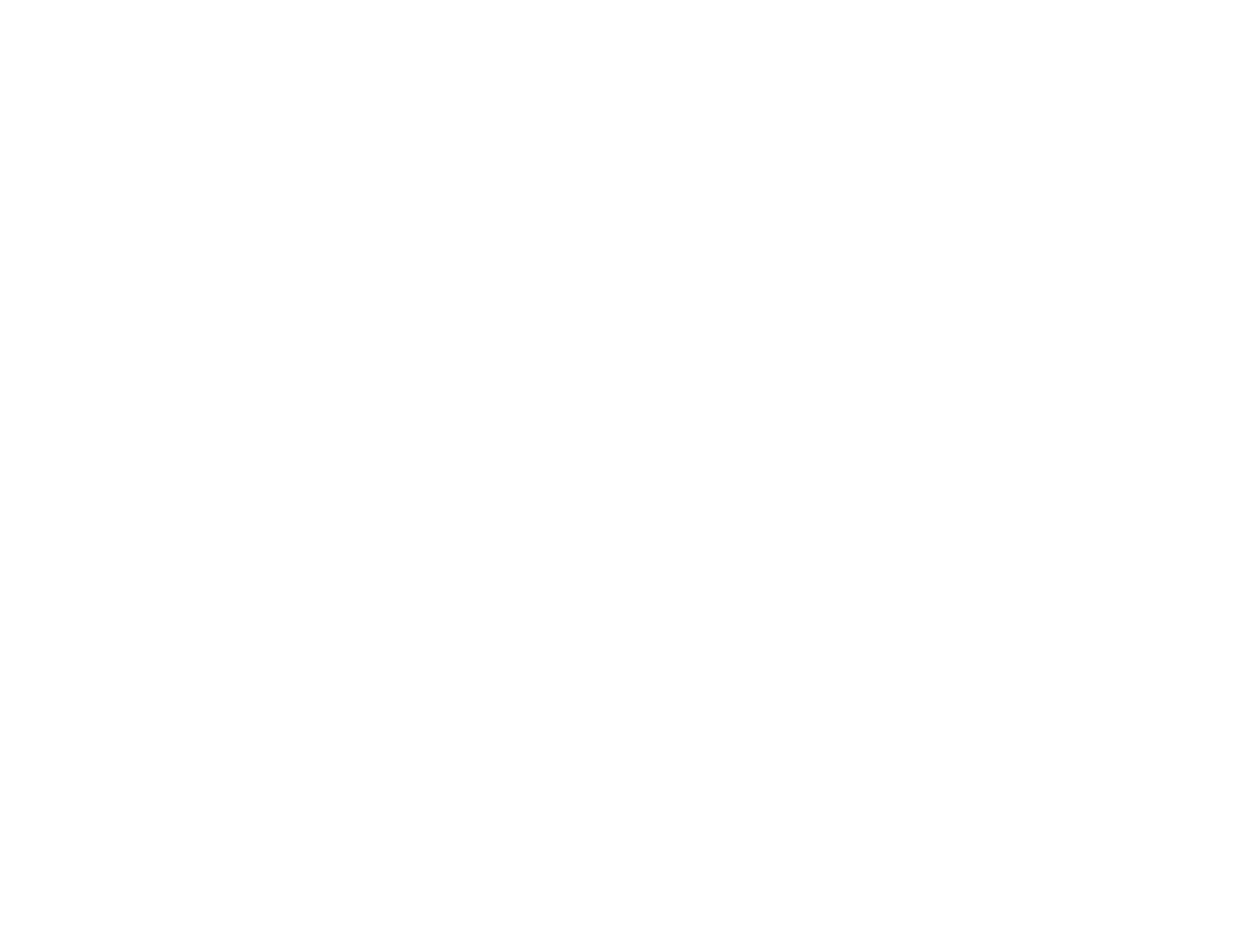
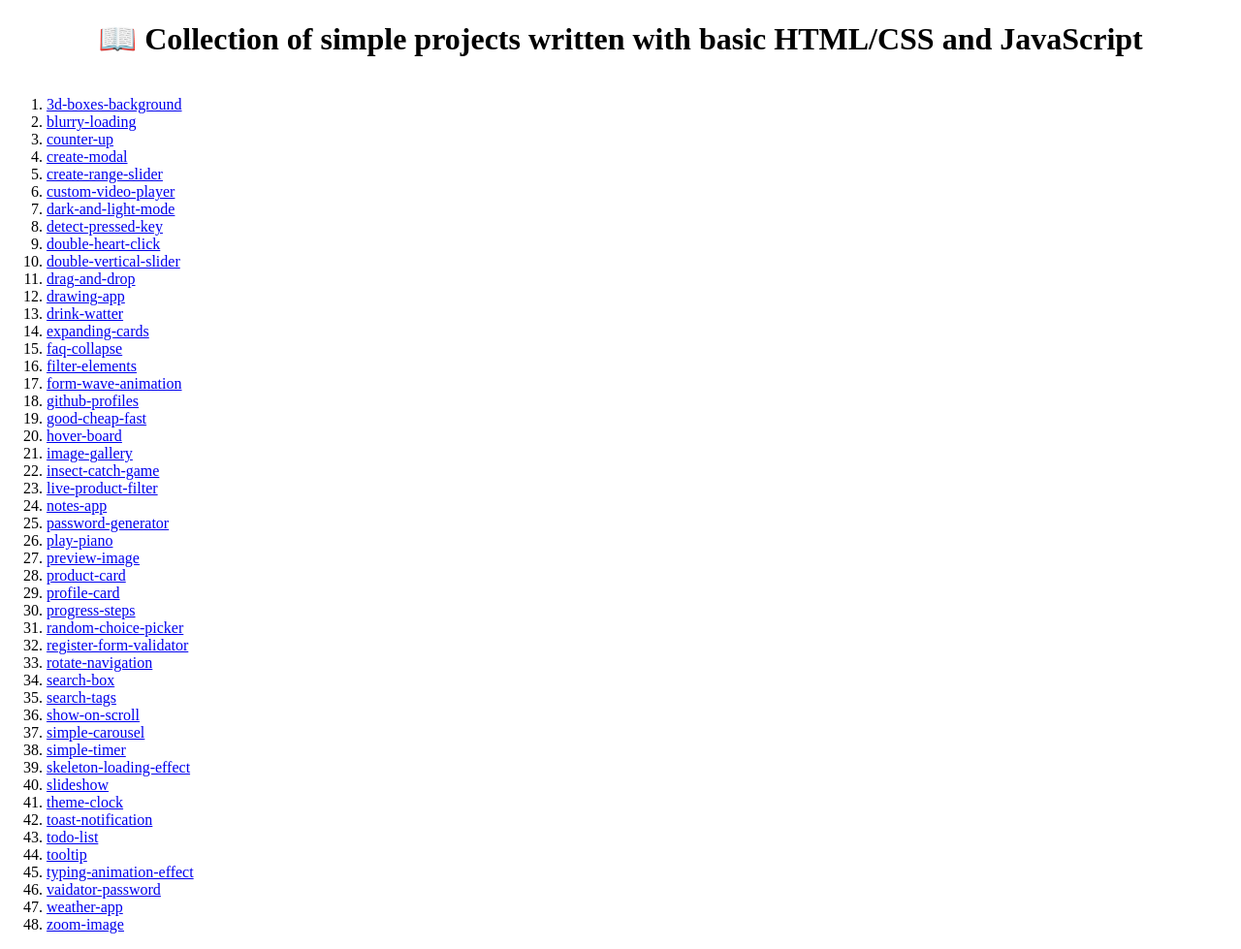
Before and after one commit to ed-edgar-2308/collection-of-small-projects, a plain HTML site: page index.html in a window 1280 px wide. Shown: the whole page at 97% size. Before the commit the page ends 800 px from the top, so only its background shows below. Drawn offline with Linux system fonts and the light colour scheme.

Commit message:
update index.html

```diff
--- a/index.html
+++ b/index.html
@@ -5,5 +5,88 @@
     <meta name="viewport" content="width=device-width, initial-scale=1.0" />
     <title>Collection Of Small Projects</title>
   </head>
-  <body></body>
+  <body>
+    <h1 style="text-align: center">
+      📖 Collection of simple projects written with basic HTML/CSS and
+      JavaScript
+    </h1>
+    <ol style="margin-top: 40px">
+      <li>
+        <a href="./3d-boxes-background/index.html">3d-boxes-background</a>
+      </li>
+      <li><a href="./blurry-loading/index.html">blurry-loading</a></li>
+      <li><a href="./counter-up/index.html">counter-up</a></li>
+      <li><a href="./create-modal/index.html">create-modal</a></li>
+      <li>
+        <a href="./create-range-slider/index.html">create-range-slider</a>
+      </li>
+      <li>
+        <a href="./custom-video-player/index.html">custom-video-player</a>
+      </li>
+      <li>
+        <a href="./dark-and-light-mode/index.html">dark-and-light-mode</a>
+      </li>
+      <li><a href="./detect-pressed-key/index.html">detect-pressed-key</a></li>
+      <li><a href="./double-heart-click/index.html">double-heart-click</a></li>
+      <li>
+        <a href="./double-vertical-slider/index.html">double-vertical-slider</a>
+      </li>
+      <li><a href="./drag-and-drop/index.html">drag-and-drop</a></li>
+      <li><a href="./drawing-app/index.html">drawing-app</a></li>
+      <li><a href="./drink-watter/index.html">drink-watter</a></li>
+      <li><a href="./expanding-cards/index.html">expanding-cards</a></li>
+      <li><a href="./faq-collapse/index.html">faq-collapse</a></li>
+      <li><a href="./filter-elements/index.html">filter-elements</a></li>
+      <li>
+        <a href="./form-wave-animation/index.html">form-wave-animation</a>
+      </li>
+      <li><a href="./github-profiles/index.html">github-profiles</a></li>
+      <li><a href="./good-cheap-fast/index.html">good-cheap-fast</a></li>
+      <li><a href="./hover-board/index.html">hover-board</a></li>
+      <li><a href="./image-gallery/index.html">image-gallery</a></li>
+      <li><a href="./insect-catch-game/index.html">insect-catch-game</a></li>
+      <li>
+        <a href="./live-product-filter/index.html">live-product-filter</a>
+      </li>
+      <li><a href="./notes-app/index.html">notes-app</a></li>
+      <li><a href="./password-generator/index.html">password-generator</a></li>
+      <li><a href="./play-piano/index.html">play-piano</a></li>
+      <li><a href="./preview-image/index.html">preview-image</a></li>
+      <li><a href="./product-card/index.html">product-card</a></li>
+      <li><a href="./profile-card/index.html">profile-card</a></li>
+      <li><a href="./progress-steps/index.html">progress-steps</a></li>
+      <li>
+        <a href="./random-choice-picker/index.html">random-choice-picker</a>
+      </li>
+      <li>
+        <a href="./register-form-validator/index.html"
+          >register-form-validator</a
+        >
+      </li>
+      <li><a href="./rotate-navigation/index.html">rotate-navigation</a></li>
+      <li><a href="./search-box/index.html">search-box</a></li>
+      <li><a href="./search-tags/index.html">search-tags</a></li>
+      <li><a href="./show-on-scroll/index.html">show-on-scroll</a></li>
+      <li><a href="./simple-carousel/index.html">simple-carousel</a></li>
+      <li><a href="./simple-timer/index.html">simple-timer</a></li>
+      <li>
+        <a href="./skeleton-loading-effect/index.html"
+          >skeleton-loading-effect</a
+        >
+      </li>
+      <li><a href="./slideshow/index.html">slideshow</a></li>
+      <li><a href="./theme-clock/index.html">theme-clock</a></li>
+      <li><a href="./toast-notification/index.html">toast-notification</a></li>
+      <li><a href="./todo-list/index.html">todo-list</a></li>
+      <li><a href="./tooltip/index.html">tooltip</a></li>
+      <li>
+        <a href="./typing-animation-effect/index.html"
+          >typing-animation-effect</a
+        >
+      </li>
+      <li><a href="./vaidator-password/index.html">vaidator-password</a></li>
+      <li><a href="./weather-app/index.html">weather-app</a></li>
+      <li><a href="./zoom-image/index.html">zoom-image</a></li>
+    </ol>
+  </body>
 </html>
```
